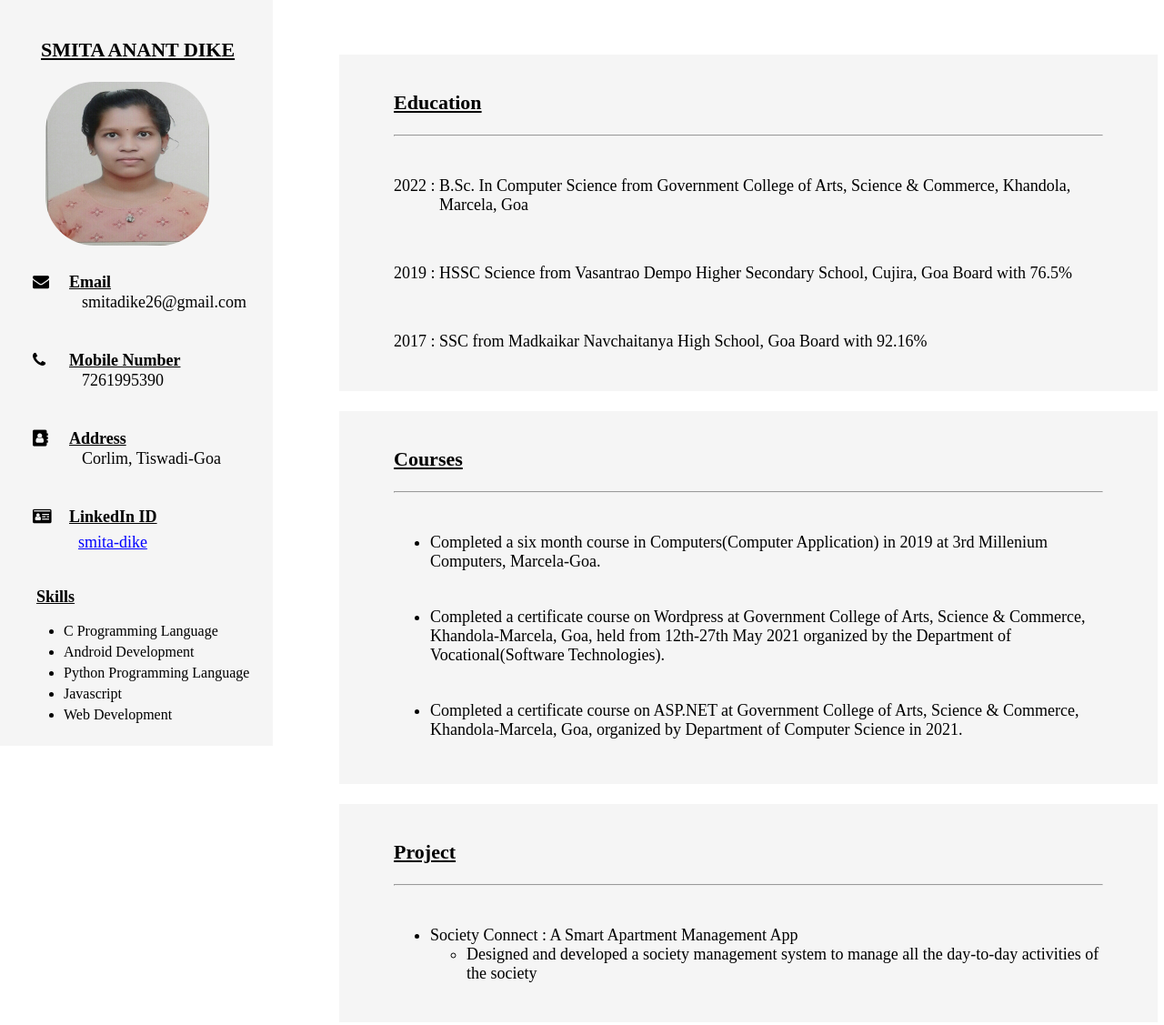
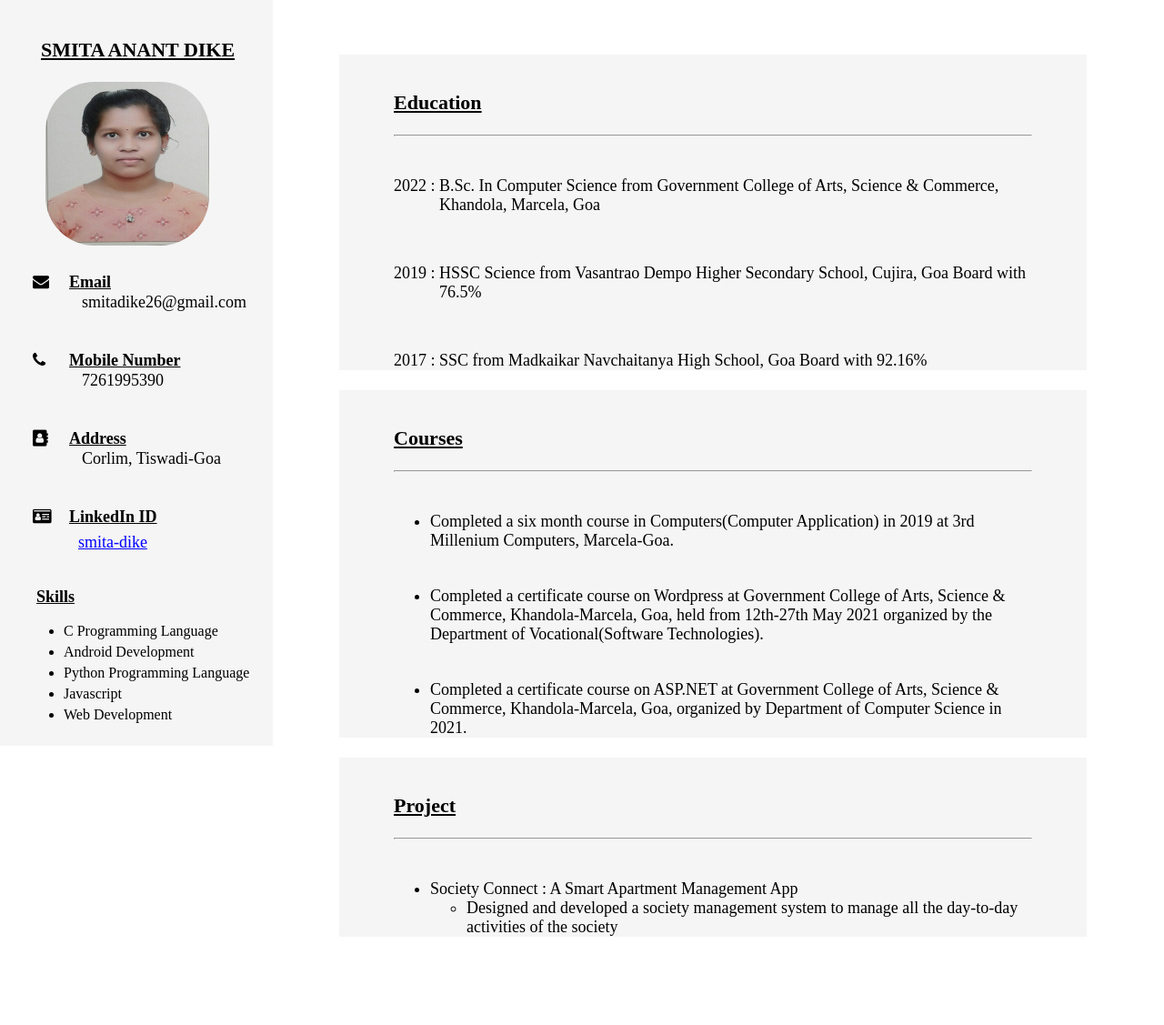
Before and after one commit to smita136/2211_Web-Development, a plain HTML site: page index.html in a window 1280 px wide. Shown: the whole page at 91% size. After the commit the page ends 1090 px from the top, so only its background shows below. Drawn offline with Linux system fonts and the light colour scheme.

Commit message:
Update shape.css

```diff
--- a/shape.css
+++ b/shape.css
@@ -1,6 +1,6 @@
 .rect1 {
-    height: 370px;
-    width: 900px;
+    height: auto;
+    width: 65%;
     background-color: whitesmoke;
     margin-left: 365px;
     margin-top: 60px;
@@ -10,15 +10,15 @@ p {
     padding-left: 50px;
 }
 .rect2 {
-    height: 410px;
-    width: 900px;
+    height: 75%;
+    width: 65%;
     background-color: whitesmoke;
     margin-left: 365px;
     margin-top: 20px;
 }
 .rect3 {
-    height: 240px;
-    width: 900px;
+    height: 70%;
+    width: 65%;
     background-color: whitesmoke;
     margin-left: 365px;
     margin-top: 20px;
```
